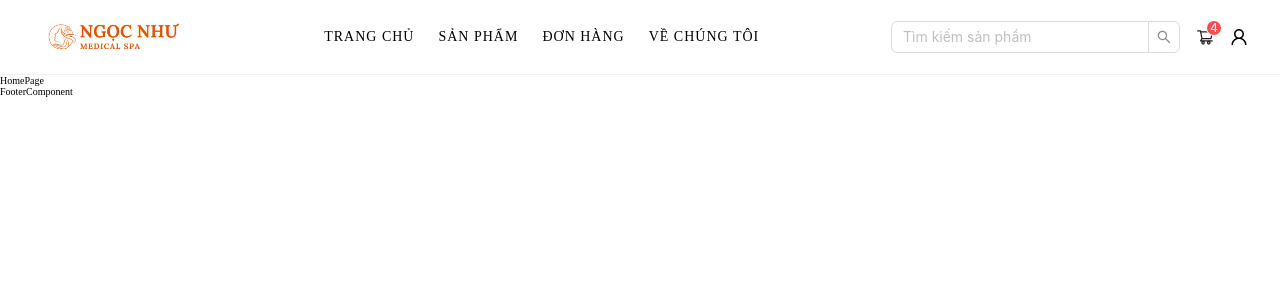
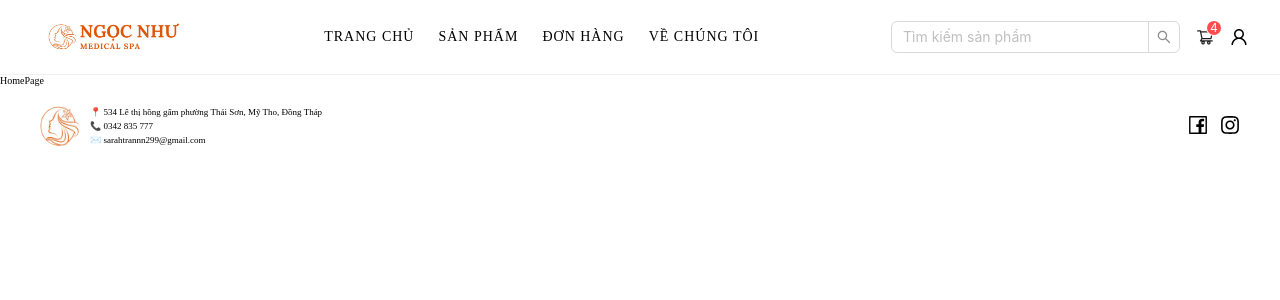
Before and after one commit to UnCleFor/cosmetic-shop, a React (Create React App) app in the folder frontend/: page / in a window 1280 px wide. Shown: the top 300 px of the page. Built offline with nearby package versions, Linux system fonts and the light colour scheme.

Commit message:
Tạo UI cho FooterComponent

```diff
--- a/frontend/package.json
+++ b/frontend/package.json
@@ -3,6 +3,7 @@
   "version": "0.1.0",
   "private": true,
   "dependencies": {
+    "@ant-design/icons": "^5.6.1",
     "@reduxjs/toolkit": "^2.9.0",
     "@testing-library/dom": "^10.4.1",
     "@testing-library/jest-dom": "^6.7.0",
@@ -11,6 +12,7 @@
     "antd": "^5.27.4",
     "react": "^19.1.1",
     "react-dom": "^19.1.1",
+    "react-icons": "^5.5.0",
     "react-redux": "^9.2.0",
     "react-router": "^7.9.2",
     "react-router-dom": "^7.9.2",
--- a/frontend/src/components/FooterComponent/FooterComponent.jsx
+++ b/frontend/src/components/FooterComponent/FooterComponent.jsx
@@ -1,9 +1,38 @@
-import React from 'react'
+import React from "react";
+import {
+  FooterWrapper,
+  FooterLeft,
+  Logo,
+  Info,
+  FooterRight,
+  FacebookIcon,
+  InstagramIcon,
+} from "./FooterComponent.styles";
 
-const FooterComponent = () => {
+function FooterComponent() {
   return (
-    <div>FooterComponent</div>
-  )
+    <FooterWrapper>
+      {/* Bên trái: Logo và thông tin liên hệ */}
+      <FooterLeft>
+        <Logo src="/assets/images/logo200.jpg" alt="Logo200" />
+        <Info>
+          <span>📍 534 Lê thị hồng gấm phường Thái Sơn, Mỹ Tho, Đồng Tháp</span>
+          <span>📞 0342 835 777</span>
+          <span>✉️ sarahtrannn299@gmail.com</span>
+        </Info>
+      </FooterLeft>
+
+      {/* Bên phải: Icon social */}
+      <FooterRight>
+        <a href="https://www.facebook.com/profile.php?id=100094369668751" target="_blank" rel="noreferrer">
+          <FacebookIcon />
+        </a>
+        <a href="https://www.instagram.com/ngoc_nhu_medical_spa" target="_blank" rel="noreferrer">
+          <InstagramIcon />
+        </a>
+      </FooterRight>
+    </FooterWrapper>
+  );
 }
 
-export default FooterComponent
+export default FooterComponent;
--- a/frontend/src/components/FooterComponent/FooterComponent.styles.js
+++ b/frontend/src/components/FooterComponent/FooterComponent.styles.js
@@ -0,0 +1,59 @@
+import styled from "styled-components";
+import {
+    FacebookOutlined,
+    InstagramOutlined
+} from "@ant-design/icons";
+
+export const FooterWrapper = styled.footer `
+    background-color: #ffff
+    color: #fff;
+    padding: 20px 40px;
+    display: flex;
+    justify-content: space-between;
+    align-items: center;
+    font-size: 0.9rem;
+`;
+
+export const FooterLeft = styled.div `
+    display: flex;
+    align-items: center;
+    gap: 10px;
+`;
+
+export const Logo = styled.img `
+    width: 40px;
+    height: 40px;
+    border-radius: 50%;
+`;
+
+export const Info = styled.div `
+    display: flex;
+    flex-direction: column;
+    gap: 4px;
+`;
+
+export const FooterRight = styled.div `
+    display: flex;
+    gap: 12px;
+    font-size: 2rem;
+`;
+
+export const FacebookIcon = styled(FacebookOutlined) `
+    cursor: pointer;
+    color: #000;
+
+    &:hover {
+        transition: all 0.5s ease;
+        color: ${({theme}) => theme.colors.primary};
+    }
+`;
+
+export const InstagramIcon = styled(InstagramOutlined) `
+    cursor: pointer;
+    color: #000;
+
+    &:hover {
+        transition: all 0.5s ease;
+        color: ${({theme}) => theme.colors.primary};
+    }
+`;
--- a/frontend/src/components/NavComponent/NavComponent.styles.js
+++ b/frontend/src/components/NavComponent/NavComponent.styles.js
@@ -1,6 +1,6 @@
 import styled from "styled-components";
 
-export const Nav = styled.nav`
+export const Nav = styled.nav `
   display: flex;
   gap: 2.4rem;
 
@@ -11,7 +11,6 @@ export const Nav = styled.nav`
     color: #000;
     text-decoration: none;
     transition: color 0.5s ease;
-
     &:hover {
       color: ${({theme}) => theme.colors.primary};
     }
--- a/frontend/src/components/SearchComponent/SearchComponent.styles.js
+++ b/frontend/src/components/SearchComponent/SearchComponent.styles.js
@@ -1,6 +1,6 @@
 import styled from "styled-components";
 
-export const SearchWrapper = styled.div`
+export const SearchWrapper = styled.div `
     .ant-input-search {
         .ant-input-affix-wrapper {
             transition: all 0.5s ease;
@@ -11,7 +11,7 @@ export const SearchWrapper = styled.div`
         .ant-input-affix-wrapper-focused,
         .ant-input-affix-wrapper:active {
             border-color: ${({theme}) => theme.colors.primary};
-            box-shadow: 0 0 5px rgba(225, 84, 4, 0.5);
+            box-shadow: ${({theme}) => theme.box_shadows.primary};
         }
 
         /* Nút tìm kiếm (button) */
--- a/frontend/src/styles/theme.js
+++ b/frontend/src/styles/theme.js
@@ -2,4 +2,8 @@ export const theme = {
   colors: {
     primary: "#E15404",
   },
+
+  box_shadows: {
+    primary: "0 0 5px rgba(225, 84, 4, 0.5)",
+  },
 };
```
Also changed, not shown: frontend/src/components/HeaderComponent/HeaderComponent.styles.js (+10 -7 lines), frontend/public/assets/images/logo200.jpg (added), 1 other file (tests, documents, lock files or other folders).
